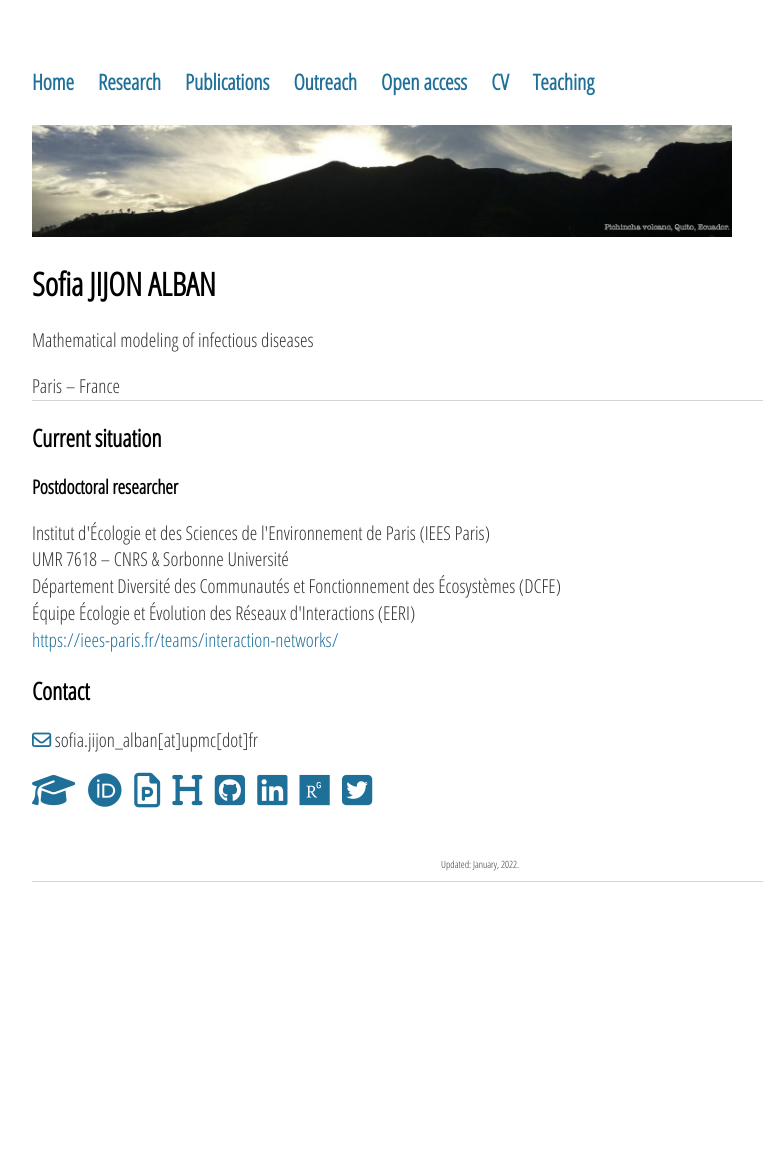
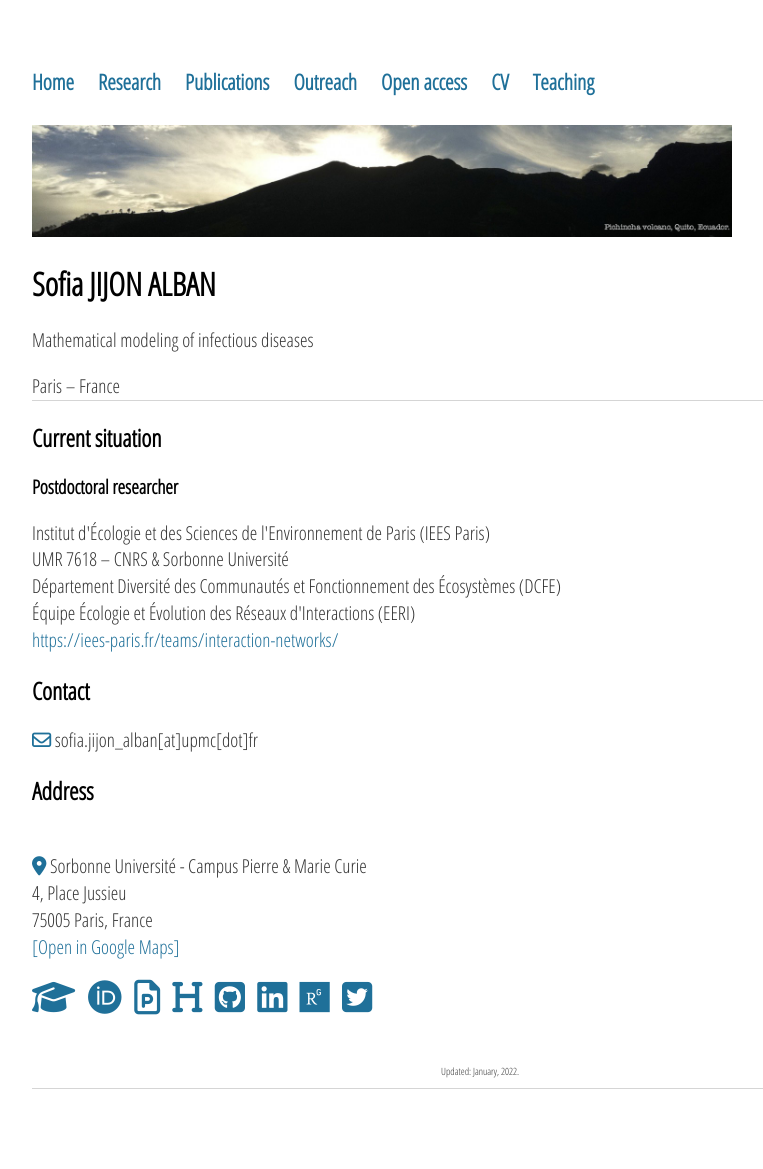
Before and after one commit to sjijon/sjijon.github.io, a Jekyll site: the page built from index.html, in a window 1280 px wide. Shown: the whole page, without its empty margins (160-923 px from the left). Built offline with Jekyll 4.4.1, drawn with Linux system fonts in a browser that asks for light colours; nearby versions of some CDN libraries; before the commit the page ends 962 px from its top, so only the background shows below that.

Commit message:
Add address

```diff
--- a/index.html
+++ b/index.html
@@ -37,6 +37,21 @@ title: Sofia JIJON
 		<br>
 		<i class="far fa-envelope" style="color:#1f7099"></i> sofia.jijon[at]iplesp[dot]upmc[dot]fr -->
 	</p>
+
+	<h2>Address</h2>
+	<p>
+		<br>
+		<i class="fa fa-map-marker" aria-hidden="true" style="color:#1f7099"></i> Sorbonne Université - Campus Pierre & Marie Curie
+		<br>
+		4, Place Jussieu
+		<br>
+		75005 Paris, France
+		<br>
+		<a href="https://goo.gl/maps/V4J3N5QQXGnc8EJL6" target="_blank">[Open in Google Maps]</a>
+
+
+
+	</p>
 	<p>
 		<a href="https://scholar.google.fr/citations?user=0CT-3HgAAAAJ&hl" target="_blank"><i class="fa fa-graduation-cap " style="font-size: 1.8em"></i></a>
 		&nbsp;
```
